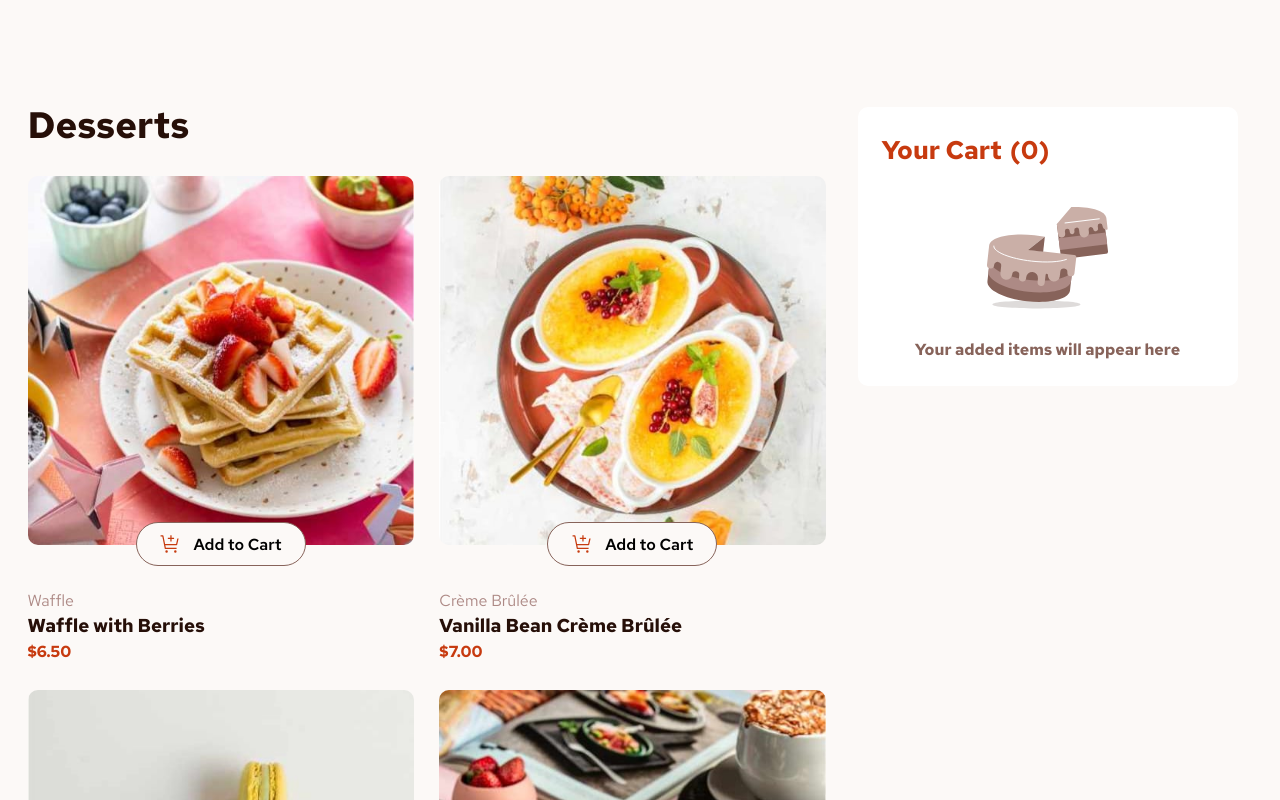
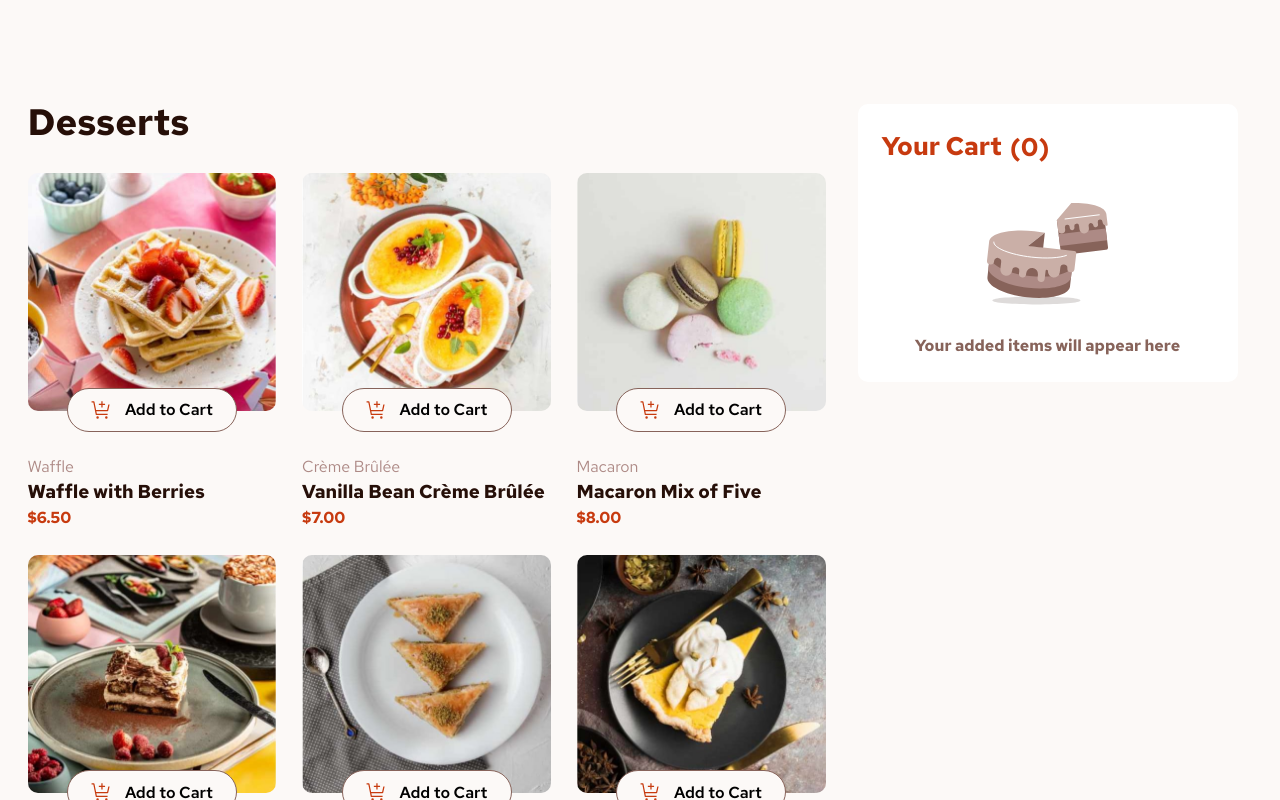
Before and after one commit to dilanrojas/product-list-with-cart, a React (Vite) app: page / in a window 1280 px wide. Shown: the top 800 px of the page. Built offline with nearby package versions, Linux system fonts and the light colour scheme.

Commit message:
layout and logo fix

```diff
--- a/index.html
+++ b/index.html
@@ -2,7 +2,7 @@
 <html lang="en">
   <head>
     <meta charset="UTF-8" />
-    <link rel="icon" type="image/svg+xml" href="/vite.svg" />
+    <link rel="icon" type="image/png" href="/favicon-32x32.png" />
     <meta name="viewport" content="width=device-width, initial-scale=1.0" />
     <title>Vite + React + TS</title>
   </head>
--- a/src/App.css
+++ b/src/App.css
@@ -13,7 +13,7 @@
   display: grid;
   grid-template-columns: repeat(
     auto-fit,
-    minmax(250px, 1fr)
+    minmax(230px, 1fr)
   );
   gap: 1.6rem
 }
--- a/src/index.css
+++ b/src/index.css
@@ -58,7 +58,7 @@
 
 /* Contents */
 #root {
-  padding-block: 6.7rem
+  padding-block: 6.5rem
 }
 
 /* Utility classes */
```
